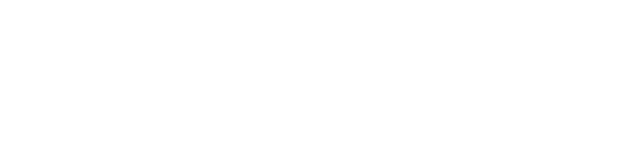
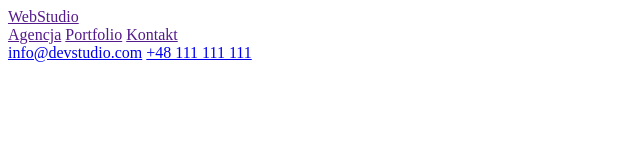
Before and after one commit to bmalvo/goit-markup-hw-02, a plain HTML site: page portfolio.html in a window 1280 px wide. Shown: the whole page, without its empty margins (0-640 px from the left). Drawn offline with Linux system fonts and the light colour scheme.

Commit message:
add header to portfolio

```diff
--- a/portfolio.html
+++ b/portfolio.html
@@ -4,5 +4,16 @@
         <meta charset="utf-8">
         <meta title="Portfolio">
     </head>
-    <body></body>
+    <body>
+        <header>
+            <a href="">WebStudio</a>
+            <nav>
+              <a href="">Agencja</a>
+              <a href="">Portfolio</a>
+              <a href="">Kontakt</a>
+            </nav>
+            <a href="mailto:info@devstudio.com">info@devstudio.com</a>
+            <a href="tel:+48111111111">+48 111 111 111</a>
+          </header>
+    </body>
 </html>
```
